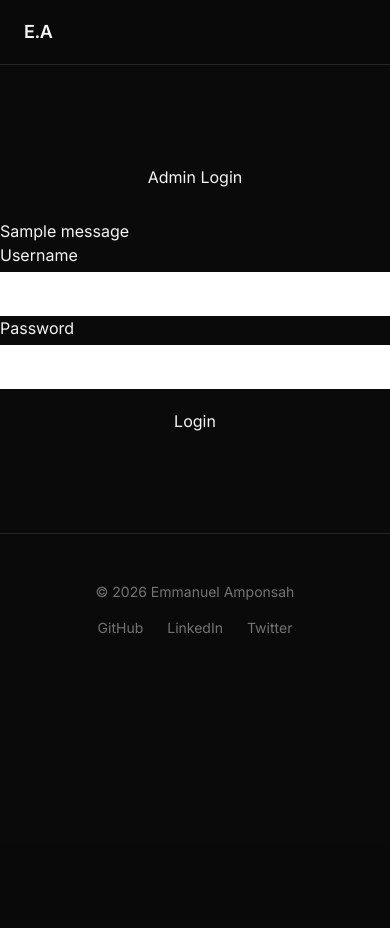
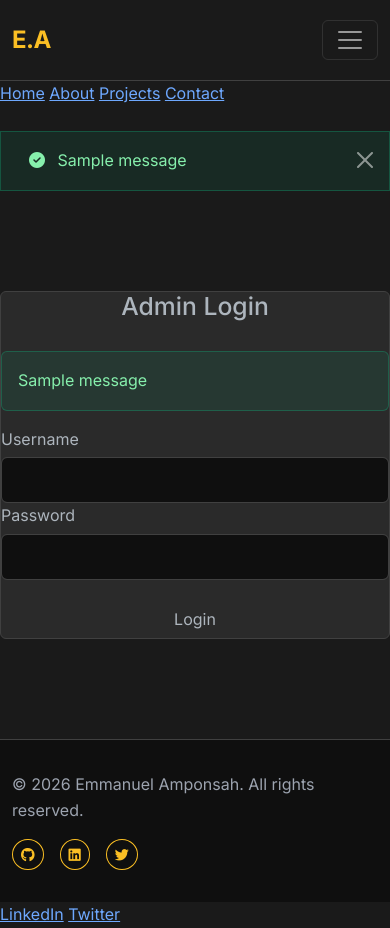
Before and after one commit to esparzar/portfolio_pro, a Flask app: a page that uses app/templates/layouts/base.html in a window 390 px wide. Before the commit the page ends 634 px from the top, so only its background shows below. Run offline with Flask 3, Linux system fonts and the light colour scheme; tables that the repository leaves empty hold one stand-in row (values such as "Sample post"); one stand-in notice (Sample message) is shown; some libraries are stand-ins or nearby versions.

Commit message:
Fix: Replace Tailwind with Bootstrap 5 and add comprehensive CSS styling
- Updated base.html to use Bootstrap 5 instead of Tailwind CSS
- Created app/static/css/style.css with complete dark theme
- Implemented CSS variables for consistent theming (dark-bg, light-bg, accent-color, etc.)
- Updated navbar.html to use Bootstrap navbar components
- Updated footer.html to use Bootstrap grid and utilities
- Added profile image placeholder with graceful fallback
- Included comprehensive animations (fadeIn, slideIn, bounce)
- Added responsive design for mobile devices
- Fixed all styling issues that made page look messy
- Proper dark theme with gold accent colors throughout
- Professional styling for buttons, cards, forms, and alerts

```diff
--- /dev/null
+++ b/app/static/css/style.css
@@ -0,0 +1,427 @@
+/* ============================================
+   DARK THEME CSS VARIABLES & GLOBAL STYLES
+   ============================================ */
+
+:root {
+    /* Primary Colors */
+    --dark-bg: #1a1a1a;
+    --light-bg: #2a2a2a;
+    --darker-bg: #0f0f0f;
+
+    /* Text Colors */
+    --text-primary: #ffffff;
+    --text-secondary: #e5e7eb;
+    --text-muted: #9ca3af;
+
+    /* Border Colors */
+    --border-color: #404040;
+    --border-light: #525252;
+
+    /* Accent Colors */
+    --accent-color: #fbbf24;
+    --accent-hover: #f59e0b;
+}
+
+/* ============================================
+   BASE STYLES
+   ============================================ */
+
+* {
+    margin: 0;
+    padding: 0;
+    box-sizing: border-box;
+}
+
+html {
+    scroll-behavior: smooth;
+}
+
+body {
+    background-color: var(--dark-bg);
+    color: var(--text-primary);
+    font-family: 'Inter', 'Poppins', sans-serif;
+    font-size: 1rem;
+    line-height: 1.6;
+}
+
+/* Scrollbar Styling */
+::-webkit-scrollbar {
+    width: 8px;
+    height: 8px;
+}
+
+::-webkit-scrollbar-track {
+    background: var(--dark-bg);
+}
+
+::-webkit-scrollbar-thumb {
+    background: var(--accent-color);
+    border-radius: 4px;
+}
+
+::-webkit-scrollbar-thumb:hover {
+    background: var(--accent-hover);
+}
+
+/* ============================================
+   NAVBAR
+   ============================================ */
+
+.navbar {
+    background-color: var(--dark-bg) !important;
+    border-bottom: 1px solid var(--border-color) !important;
+    padding: 1rem 0;
+    position: sticky;
+    top: 0;
+    z-index: 100;
+}
+
+.navbar-brand {
+    font-weight: 700;
+    font-size: 1.5rem;
+    color: var(--accent-color) !important;
+    letter-spacing: -0.5px;
+}
+
+.nav-link {
+    color: var(--text-muted) !important;
+    transition: color 0.3s ease;
+    font-weight: 500;
+}
+
+.nav-link:hover,
+.nav-link.active {
+    color: var(--accent-color) !important;
+}
+
+/* ============================================
+   BUTTONS
+   ============================================ */
+
+.btn-primary {
+    background-color: var(--accent-color);
+    border-color: var(--accent-color);
+    color: var(--darker-bg);
+    font-weight: 600;
+    transition: all 0.3s ease;
+}
+
+.btn-primary:hover {
+    background-color: var(--accent-hover);
+    border-color: var(--accent-hover);
+    transform: translateY(-2px);
+    box-shadow: 0 10px 20px rgba(251, 191, 36, 0.2);
+}
+
+.btn-outline-light {
+    color: var(--text-primary);
+    border-color: var(--text-primary);
+}
+
+.btn-outline-light:hover {
+    background-color: var(--text-primary);
+    color: var(--darker-bg);
+}
+
+.btn-outline-primary {
+    color: var(--accent-color);
+    border-color: var(--accent-color);
+}
+
+.btn-outline-primary:hover {
+    background-color: var(--accent-color);
+    color: var(--darker-bg);
+}
+
+/* ============================================
+   CARDS
+   ============================================ */
+
+.card {
+    background-color: var(--light-bg) !important;
+    border-color: var(--border-color) !important;
+    transition: all 0.3s ease;
+}
+
+.card:hover {
+    border-color: var(--accent-color) !important;
+    transform: translateY(-5px);
+    box-shadow: 0 20px 40px rgba(251, 191, 36, 0.1);
+}
+
+.card-body {
+    color: var(--text-primary);
+}
+
+.card-title {
+    color: var(--text-primary);
+}
+
+.card-text {
+    color: var(--text-muted);
+}
+
+/* ============================================
+   FORMS
+   ============================================ */
+
+.form-control,
+.form-select {
+    background-color: var(--darker-bg) !important;
+    border-color: var(--border-color) !important;
+    color: var(--text-primary) !important;
+    transition: border-color 0.3s ease;
+}
+
+.form-control:focus,
+.form-select:focus {
+    background-color: var(--darker-bg) !important;
+    border-color: var(--accent-color) !important;
+    color: var(--text-primary) !important;
+    box-shadow: 0 0 0 0.2rem rgba(251, 191, 36, 0.25);
+}
+
+.form-control::placeholder {
+    color: var(--text-muted);
+    opacity: 0.7;
+}
+
+.form-label {
+    color: var(--text-secondary);
+    font-weight: 500;
+}
+
+/* ============================================
+   ALERTS
+   ============================================ */
+
+.alert {
+    background-color: var(--light-bg);
+    border-color: var(--border-color);
+    color: var(--text-primary);
+}
+
+.alert-danger {
+    background-color: rgba(239, 68, 68, 0.1) !important;
+    border-color: rgba(239, 68, 68, 0.3) !important;
+    color: #fca5a5 !important;
+}
+
+.alert-success {
+    background-color: rgba(16, 185, 129, 0.1) !important;
+    border-color: rgba(16, 185, 129, 0.3) !important;
+    color: #86efac !important;
+}
+
+.alert-info {
+    background-color: rgba(59, 130, 246, 0.1) !important;
+    border-color: rgba(59, 130, 246, 0.3) !important;
+    color: #93c5fd !important;
+}
+
+/* ============================================
+   ANIMATIONS
+   ============================================ */
+
+@keyframes fadeIn {
+    from {
+        opacity: 0;
+    }
+    to {
+        opacity: 1;
+    }
+}
+
+@keyframes slideInLeft {
+    from {
+        opacity: 0;
+        transform: translateX(-30px);
+    }
+    to {
+        opacity: 1;
+        transform: translateX(0);
+    }
+}
+
+@keyframes slideInUp {
+    from {
+        opacity: 0;
+        transform: translateY(30px);
+    }
+    to {
+        opacity: 1;
+        transform: translateY(0);
+    }
+}
+
+@keyframes bounce {
+    0%, 100% {
+        transform: translateY(0);
+    }
+    50% {
+        transform: translateY(-10px);
+    }
+}
+
+.fade-in {
+    animation: fadeIn 1s ease-in;
+}
+
+.slide-in-left {
+    animation: slideInLeft 1s ease-out;
+}
+
+.slide-in-up {
+    animation: slideInUp 1s ease-out;
+}
+
+.animate-bounce {
+    animation: bounce 2s infinite;
+}
+
+/* ============================================
+   HERO SECTION
+   ============================================ */
+
+.hero-section {
+    background: linear-gradient(135deg, #2a2a2a 0%, #1a1a1a 100%);
+    min-height: 600px;
+    display: flex;
+    align-items: center;
+    position: relative;
+    overflow: visible;
+}
+
+.hero-section::before {
+    content: '';
+    position: absolute;
+    top: 0;
+    left: 0;
+    right: 0;
+    bottom: 0;
+    background: radial-gradient(ellipse at 20% 50%, rgba(251, 191, 36, 0.1) 0%, transparent 50%);
+    pointer-events: none;
+    z-index: 0;
+}
+
+/* ============================================
+   SECTIONS
+   ============================================ */
+
+section {
+    padding: 2rem 0;
+}
+
+section:nth-child(even) {
+    background-color: var(--light-bg);
+}
+
+section:nth-child(odd) {
+    background-color: var(--dark-bg);
+}
+
+/* ============================================
+   BADGE
+   ============================================ */
+
+.badge {
+    background-color: var(--accent-color);
+    color: var(--darker-bg);
+    font-weight: 600;
+    padding: 0.5rem 1rem;
+    border-radius: 0.25rem;
+}
+
+/* ============================================
+   FOOTER
+   ============================================ */
+
+footer {
+    background-color: var(--darker-bg);
+    border-top: 1px solid var(--border-color);
+    margin-top: 4rem;
+}
+
+footer p {
+    color: var(--text-muted);
+}
+
+footer a {
+    color: var(--text-muted);
+    text-decoration: none;
+    transition: color 0.3s ease;
+}
+
+footer a:hover {
+    color: var(--accent-color);
+}
+
+/* ============================================
+   UTILITY CLASSES
+   ============================================ */
+
+.text-muted {
+    color: var(--text-muted) !important;
+}
+
+.text-primary {
+    color: var(--text-primary) !important;
+}
+
+.bg-dark {
+    background-color: var(--dark-bg) !important;
+}
+
+.bg-light {
+    background-color: var(--light-bg) !important;
+}
+
+.border {
+    border-color: var(--border-color) !important;
+}
+
+.btn-close {
+    filter: brightness(0) invert(1);
+}
+
+/* ============================================
+   RESPONSIVE ADJUSTMENTS
+   ============================================ */
+
+@media (max-width: 768px) {
+    .hero-section {
+        min-height: 500px;
+    }
+
+    .display-1 {
+        font-size: 2.5rem;
+    }
+
+    .display-5 {
+        font-size: 1.75rem;
+    }
+
+    section {
+        padding: 1.5rem 0;
+    }
+}
+
+/* ============================================
+   SKIP TO MAIN CONTENT (Accessibility)
+   ============================================ */
+
+.skip-to-content {
+    position: absolute;
+    top: -40px;
+    left: 0;
+    background: var(--accent-color);
+    color: var(--darker-bg);
+    padding: 0.5rem 1rem;
+    text-decoration: none;
+    z-index: 100;
+    border-radius: 0 0 4px 0;
+}
+
+.skip-to-content:focus {
+    top: 0;
+}
--- a/app/templates/components/footer.html
+++ b/app/templates/components/footer.html
@@ -1,13 +1,22 @@
-<footer class="border-t border-neutral-900 mt-20">
-  <div class="max-w-6xl mx-auto px-6 py-10 text-sm text-neutral-500 flex flex-col md:flex-row justify-between gap-4">
-
-    <p>© {{ 2026 }} XPaza. All rights reserved.</p>
-
-    <div class="flex gap-6">
-      <a href="#" class="hover:text-white transition">GitHub</a>
-      <a href="#" class="hover:text-white transition">LinkedIn</a>
-      <a href="#" class="hover:text-white transition">Twitter</a>
+<footer style="background-color: var(--darker-bg); border-top: 1px solid var(--border-color); margin-top: 4rem; padding: 2rem 0;">
+  <div class="container">
+    <div class="row align-items-center">
+      <div class="col-md-6 mb-3 mb-md-0">
+        <p style="color: var(--text-muted); margin: 0;">© 2026 Emmanuel Amponsah. All rights reserved.</p>
+      </div>
+      <div class="col-md-6 text-md-end">
+        <div class="d-flex gap-3 justify-content-md-end">
+          <a href="https://github.com/esparzar" class="btn btn-sm btn-outline-primary rounded-circle" title="GitHub">
+            <i class="fab fa-github"></i>
+          </a>
+          <a href="https://linkedin.com" class="btn btn-sm btn-outline-primary rounded-circle" title="LinkedIn">
+            <i class="fab fa-linkedin"></i>
+          </a>
+          <a href="https://twitter.com" class="btn btn-sm btn-outline-primary rounded-circle" title="Twitter">
+            <i class="fab fa-twitter"></i>
+          </a>
+        </div>
+      </div>
     </div>
-
   </div>
 </footer>
--- a/app/templates/components/navbar.html
+++ b/app/templates/components/navbar.html
@@ -1,48 +1,46 @@
-<nav class="border-b border-neutral-900">
-  <div class="max-w-6xl mx-auto px-6 py-4 flex justify-between items-center">
-
-    <!-- LOGO -->
-    <a href="/" class="text-white font-semibold text-lg tracking-tight">
-      E. Amponsah
+<nav class="navbar navbar-expand-lg navbar-dark" style="background-color: var(--dark-bg); border-bottom: 1px solid var(--border-color);">
+  <div class="container-fluid">
+    <!-- Logo -->
+    <a class="navbar-brand fw-bold" href="{{ url_for('main.index') }}" style="color: var(--accent-color) !important; font-size: 1.5rem;">
+      E.A
     </a>
 
-    <!-- NAV LINKS -->
-    <div class="hidden md:flex items-center gap-8 text-sm text-neutral-400">
-
-      <a href="/"
-         class="hover:text-white transition {% if request.path == '/' %}text-white{% endif %}">
-         Home
-      </a>
-
-      <a href="/about"
-         class="hover:text-white transition {% if request.path.startswith('/about') %}text-white{% endif %}">
-         About
-      </a>
-
-      <a href="/projects"
-         class="hover:text-white transition {% if request.path.startswith('/projects') %}text-white{% endif %}">
-         Projects
-      </a>
-
-      <a href="/contact"
-         class="hover:text-white transition {% if request.path.startswith('/contact') %}text-white{% endif %}">
-         Contact
-      </a>
-
-    </div>
-
-    <!-- CTA -->
-    <a href="/contact"
-       class="hidden md:inline-block px-4 py-2 border border-neutral-700 rounded-lg text-sm hover:border-neutral-500 transition">
-      Hire Me
-    </a>
-
-    <!-- MOBILE BUTTON -->
-    <button id="menu-btn" class="md:hidden text-neutral-400 text-xl">
-      ☰
+    <!-- Toggle Button -->
+    <button class="navbar-toggler" type="button" data-bs-toggle="collapse" data-bs-target="#navbarNav">
+      <span class="navbar-toggler-icon"></span>
     </button>
 
+    <!-- Nav Links -->
+    <div class="collapse navbar-collapse" id="navbarNav">
+      <ul class="navbar-nav ms-auto">
+        <li class="nav-item">
+          <a class="nav-link {% if request.endpoint == 'main.index' %}active{% endif %}" href="{{ url_for('main.index') }}">Home</a>
+        </li>
+        <li class="nav-item">
+          <a class="nav-link {% if request.endpoint == 'main.about' %}active{% endif %}" href="{{ url_for('main.about') }}">About</a>
+        </li>
+        <li class="nav-item">
+          <a class="nav-link {% if request.endpoint == 'main.projects' %}active{% endif %}" href="{{ url_for('main.projects') }}">Projects</a>
+        </li>
+        <li class="nav-item">
+          <a class="nav-link {% if request.endpoint == 'main.contact' %}active{% endif %}" href="{{ url_for('main.contact') }}">Contact</a>
+        </li>
+        {% if current_user.is_authenticated and current_user.is_admin %}
+        <li class="nav-item">
+          <a class="nav-link" href="{{ url_for('admin.dashboard') }}">Admin</a>
+        </li>
+        <li class="nav-item">
+          <a class="nav-link" href="{{ url_for('auth.logout') }}">Logout</a>
+        </li>
+        {% elif not current_user.is_authenticated %}
+        <li class="nav-item">
+          <a class="nav-link" href="{{ url_for('auth.login') }}">Login</a>
+        </li>
+        {% endif %}
+      </ul>
+    </div>
   </div>
+</nav>
 
   <!-- MOBILE MENU -->
   <div id="mobile-menu" class="hidden md:hidden px-6 pb-4">
--- a/app/templates/layouts/base.html
+++ b/app/templates/layouts/base.html
@@ -1,103 +1,86 @@
 <!DOCTYPE html>
-<html lang="en">
+<html lang="en" data-bs-theme="dark">
 <head>
-<meta charset="UTF-8">
-<meta name="viewport" content="width=device-width, initial-scale=1.0">
-<title>{% block title %}Emmanuel Amponsah | Backend Developer{% endblock %}</title>
+    <meta charset="UTF-8">
+    <meta name="viewport" content="width=device-width, initial-scale=1.0">
+    <meta name="description" content="Full Stack Developer Portfolio - Creating exceptional digital experiences">
+    <meta name="keywords" content="developer, portfolio, web development, full stack">
+    <meta name="author" content="Emmanuel Amponsah">
+    <meta property="og:title" content="Portfolio">
+    <meta property="og:description" content="Full Stack Developer - Web Development & Software Solutions">
+    <meta property="og:type" content="website">
 
-<!-- Tailwind CSS -->
-<script src="https://cdn.tailwindcss.com"></script>
+    <title>{% block title %}Portfolio{% endblock %}</title>
 
-<!-- Custom config -->
-<script>
-tailwind.config = {
-  theme: {
-    extend: {
-      fontFamily: {
-        'sans': ['Inter', 'system-ui', '-apple-system', 'sans-serif'],
-      }
-    }
-  }
-}
-</script>
+    <!-- Bootstrap 5 CSS -->
+    <link href="https://cdn.jsdelivr.net/npm/bootstrap@5.3.0/dist/css/bootstrap.min.css" rel="stylesheet">
 
-<!-- Inter Font -->
-<link href="https://fonts.googleapis.com/css2?family=Inter:opsz,wght@14..32,300;14..32,400;14..32,500;14..32,600;14..32,700&display=swap" rel="stylesheet">
+    <!-- Font Awesome -->
+    <link rel="stylesheet" href="https://cdnjs.cloudflare.com/ajax/libs/font-awesome/6.4.0/css/all.min.css">
 
-<style>
-* {
-  font-family: 'Inter', sans-serif;
-}
+    <!-- Google Fonts -->
+    <link href="https://fonts.googleapis.com/css2?family=Inter:wght@300;400;500;600;700;800&family=Poppins:wght@600;700;800&display=swap" rel="stylesheet">
 
-/* Smooth scroll only - no bounce */
-html {
-  scroll-behavior: smooth;
-}
+    <!-- Custom CSS -->
+    <link rel="stylesheet" href="{{ url_for('static', filename='css/style.css') }}">
 
-/* Subtle scrollbar */
-::-webkit-scrollbar {
-  width: 6px;
-}
-::-webkit-scrollbar-track {
-  background: #171717;
-}
-::-webkit-scrollbar-thumb {
-  background: #52525b;
-  border-radius: 3px;
-}
+    {% block extra_head %}{% endblock %}
+</head>
+<body class="bg-dark">
+    <!-- Skip to main content -->
+    <a href="#main-content" class="skip-to-content">Skip to main content</a>
 
-/* Container max-width */
-.container-premium {
-  max-width: 1200px;
-  margin-left: auto;
-  margin-right: auto;
-  padding-left: 1.5rem;
-  padding-right: 1.5rem;
-}
+    <!-- Navbar -->
+    {% include 'components/navbar.html' %}
 
-/* Subtle card transition - no bounce */
-.card-transition {
-  transition: all 0.2s ease;
-}
-</style>
+    <!-- Main Content -->
+    <main id="main-content" class="flex-shrink-0">
+        {% with messages = get_flashed_messages(with_categories=true) %}
+            {% if messages %}
+                {% for category, message in messages %}
+                <div class="alert alert-{{ 'danger' if category == 'error' else category }} alert-dismissible fade show m-0 rounded-0" role="alert" style="margin-top: 60px;">
+                    <div class="container">
+                        <i class="fas fa-{{ 'exclamation-circle' if category == 'error' else 'check-circle' }} me-2"></i>
+                        {{ message }}
+                        <button type="button" class="btn-close" data-bs-dismiss="alert" aria-label="Close"></button>
+                    </div>
+                </div>
+                {% endfor %}
+            {% endif %}
+        {% endwith %}
 
-{% block extra_css %}{% endblock %}
-</head>
+        {% block content %}{% endblock %}
+    </main>
 
-<body class="bg-neutral-950 text-neutral-100 antialiased">
+    <!-- Footer -->
+    {% include 'components/footer.html' %}
 
-<!-- NAVBAR - Clean, minimal -->
-<nav class="border-b border-neutral-800 bg-neutral-950/95 backdrop-blur-sm sticky top-0 z-50">
-    <div class="container-premium">
-        <div class="flex justify-between items-center h-16">
-            <div class="text-lg font-semibold tracking-tight">E.A</div>
-            <div class="hidden md:flex space-x-8">
-                <a href="{{ url_for('main.index') }}" class="text-sm text-neutral-400 hover:text-neutral-100 transition {% if request.endpoint == 'main.index' %}text-neutral-100{% endif %}">Home</a>
-                <a href="{{ url_for('main.projects') }}" class="text-sm text-neutral-400 hover:text-neutral-100 transition {% if request.endpoint == 'main.projects' %}text-neutral-100{% endif %}">Projects</a>
-                <a href="{{ url_for('main.contact') }}" class="text-sm text-neutral-400 hover:text-neutral-100 transition {% if request.endpoint == 'main.contact' %}text-neutral-100{% endif %}">Contact</a>
-                <a href="{{ url_for('main.about') }}" class="text-sm text-neutral-400 hover:text-neutral-100 transition {% if request.endpoint == 'main.about' %}text-neutral-100{% endif %}">About</a>
-                {% if current_user.is_authenticated and current_user.is_admin %}
-                <a href="{{ url_for('admin.dashboard') }}" class="text-sm text-neutral-400 hover:text-neutral-100 transition">Admin</a>
-                <a href="{{ url_for('auth.logout') }}" class="text-sm text-neutral-400 hover:text-neutral-100 transition">Logout</a>
-                {% else %}
-                <a href="{{ url_for('auth.login') }}" class="text-sm text-neutral-400 hover:text-neutral-100 transition">Login</a>
-                {% endif %}
-            </div>
-        </div>
-    </div>
-</nav>
+    <!-- Bootstrap JS -->
+    <script src="https://cdn.jsdelivr.net/npm/bootstrap@5.3.0/dist/js/bootstrap.bundle.min.js"></script>
 
-<main>
-    {% block content %}{% endblock %}
-</main>
+    <!-- Back to Top Button -->
+    <button id="backToTop" class="btn btn-primary rounded-circle" style="position: fixed; bottom: 30px; right: 30px; display: none; z-index: 99;">
+        <i class="fas fa-chevron-up"></i>
+    </button>
 
-<!-- FOOTER - Minimal -->
-<footer class="border-t border-neutral-800 py-12 mt-20">
-    <div class="container-premium">
-        <div class="flex flex-col md:flex-row justify-between items-center gap-4">
-            <p class="text-sm text-neutral-500">© 2026 Emmanuel Amponsah</p>
-            <div class="flex space-x-6">
-                <a href="https://github.com/esparzar" class="text-sm text-neutral-500 hover:text-neutral-400 transition">GitHub</a>
+    <script>
+        // Back to top button
+        const backToTopBtn = document.getElementById('backToTop');
+        window.addEventListener('scroll', () => {
+            if (window.pageYOffset > 300) {
+                backToTopBtn.style.display = 'block';
+            } else {
+                backToTopBtn.style.display = 'none';
+            }
+        });
+        backToTopBtn.addEventListener('click', () => {
+            window.scrollTo({ top: 0, behavior: 'smooth' });
+        });
+    </script>
+
+    {% block extra_scripts %}{% endblock %}
+</body>
+</html>
                 <a href="https://linkedin.com/in/esparzar" class="text-sm text-neutral-500 hover:text-neutral-400 transition">LinkedIn</a>
                 <a href="https://twitter.com/esparzar" class="text-sm text-neutral-500 hover:text-neutral-400 transition">Twitter</a>
             </div>
```
Also changed, not shown: app/templates/main/index.html (+8 -2 lines).
